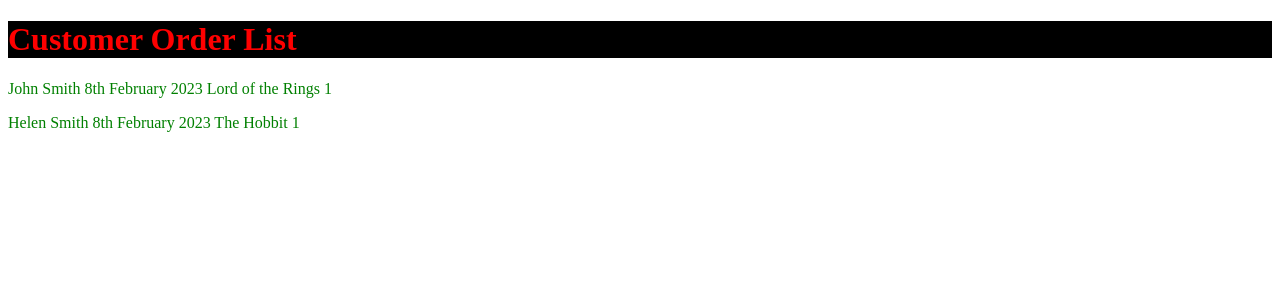
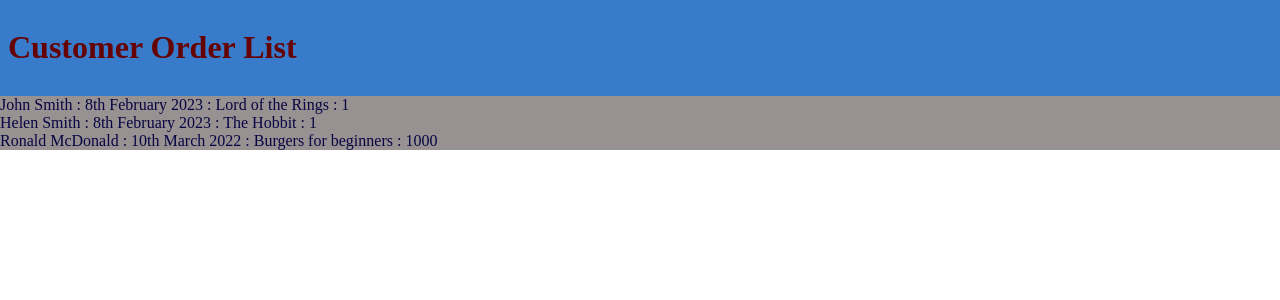
Before and after one commit to sshingler/flask_lab_bookstore, a Flask app: page /orders in a window 1280 px wide. Shown: the top 300 px of the page. Run offline with Flask 2, Linux system fonts and the light colour scheme.

Commit message:
4 MVP + order pages + CSS

```diff
--- a/models/order_list.py
+++ b/models/order_list.py
@@ -2,5 +2,6 @@ from models.order import *
 
 order1 = Order ("John Smith", "8th February 2023", "Lord of the Rings", 1 )
 order2 = Order ("Helen Smith", "8th February 2023", "The Hobbit", 1)
+order3 = Order ("Ronald McDonald", "10th March 2022", "Burgers for beginners", 1000)
 
-orders = [order1, order2]
+orders = [order1, order2, order3]
--- a/static/styles.css
+++ b/static/styles.css
@@ -1,8 +1,24 @@
-body > h1 {
-    color:red;
-    background-color: black;
+body {
+    display: flex;
+    flex-direction: column;
+    margin: 0rem;
+}
+
+body > header {
+    color:rgb(101, 2, 2);
+    background-color: rgb(56, 123, 203);
+    padding: 0.5rem;
+    margin: 0rem;
+    border: 0rem;
+}
+
+main {
+    color: rgb(7, 5, 67);
+    background-color: rgb(152, 145, 145);
+    margin: 0rem;
+    border: 0rem;
 }
 
 p {
-    color: green;
+    margin: 0rem;
 }
--- a/templates/index.html
+++ b/templates/index.html
@@ -8,13 +8,15 @@
     <link rel="stylesheet" href="{{ url_for('static', filename='styles.css') }}">
 </head>
 <body>
+    <header>
     <h1>Customer Order List</h1>
-
-    {% for order in orders%}
-    <p>
-        {{order.customer_name}} {{order.order_date}} {{order.book_title}} {{order.quantity}}
-
-    </p>
-    {% endfor %}
+    </header>
+    <main>
+        {% for order in orders%}
+        <p>
+        {{order.customer_name}} : {{order.order_date}} : {{order.book_title}} : {{order.quantity}}
+        </p>
+        {% endfor %}
+    </main>
 </body>
 </html>
```
Also changed, not shown: templates/order.html (+5 -3 lines).
